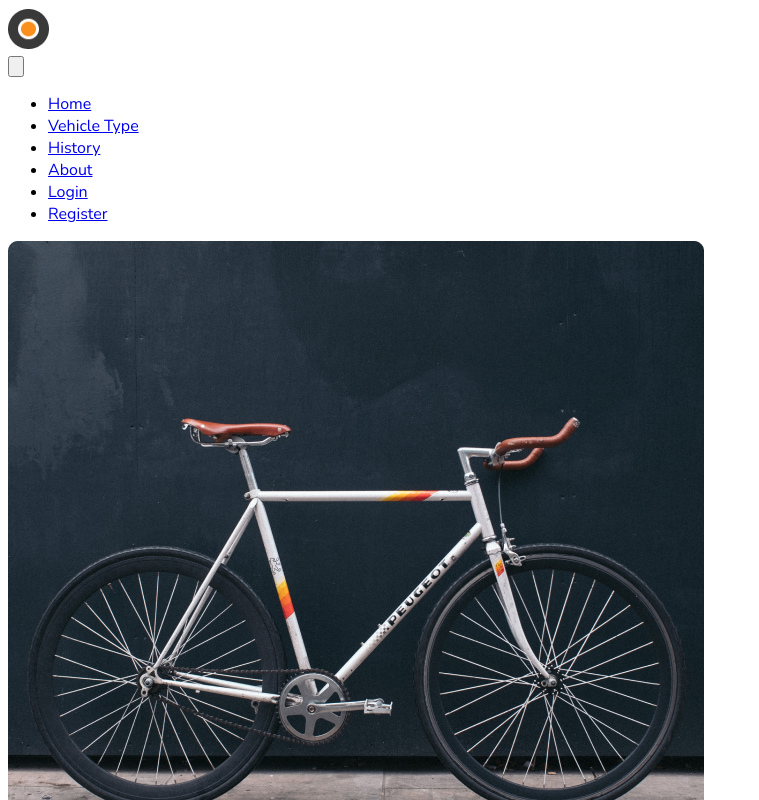
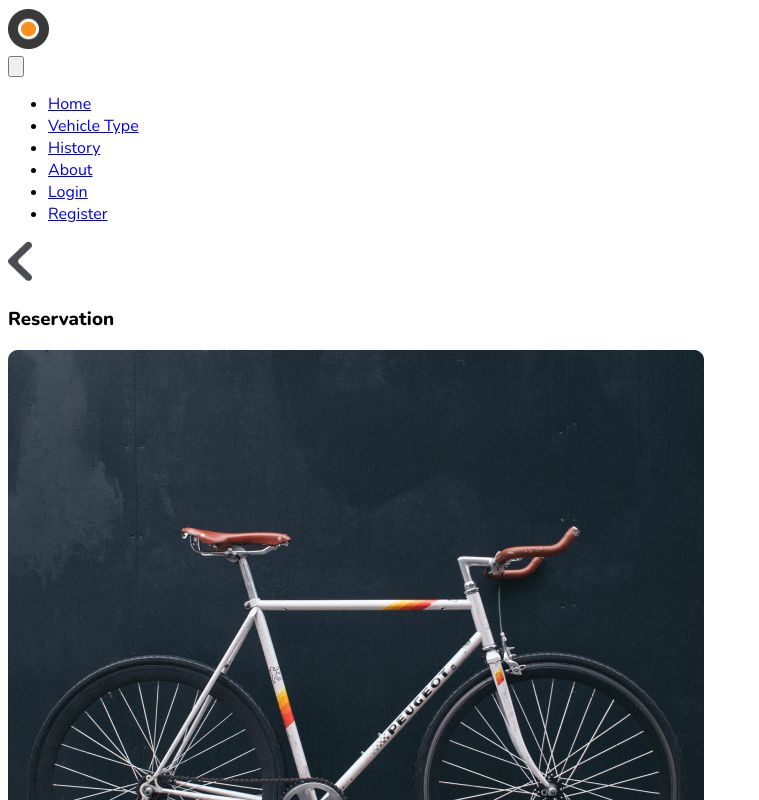
Before and after one commit to 19damah23/vehicle-rental, a Next.js app: page /vehicle/1/1 in a window 1280 px wide. Shown: the top 800 px of the page, without its empty margins (0-759 px from the left). Built offline with nearby package versions, Linux system fonts and the light colour scheme.

Commit message:
make page reservation

```diff
--- a/pages/vehicle/[name]/[vehicle].js
+++ b/pages/vehicle/[name]/[vehicle].js
@@ -1,13 +1,23 @@
 import Footer from "../../../components/Footer"
 import Navbar from "../../../components/Navbar"
 import Image from "next/image"
+import Link from "next/link"
 
 const Vehicle = () => {
   return (
     <>
       <Navbar />
 
-      <div className="xs:container sm:container md:container lg:container xl:container mx-auto pt-20 flex flex-col lg:flex-row">
+      <div className="xs:container sm:container md:container lg:container xl:container mx-auto mt-12 flex">
+        <Link href="">
+          <a>
+            <Image src="/prev.png" alt="back" width="24px" height="40px" />
+          </a>
+        </Link>
+        <h3 className="font-bold text-4xl ml-14">Reservation</h3>
+      </div>
+
+      <div className="xs:container sm:container md:container lg:container xl:container mx-auto mt-16 flex flex-col lg:flex-row">
         <div className="w-full lg:w-2/3 mx-auto">
           <Image src="/img17.png" alt="bike" width="696px" height="616px" />
         </div>
```
